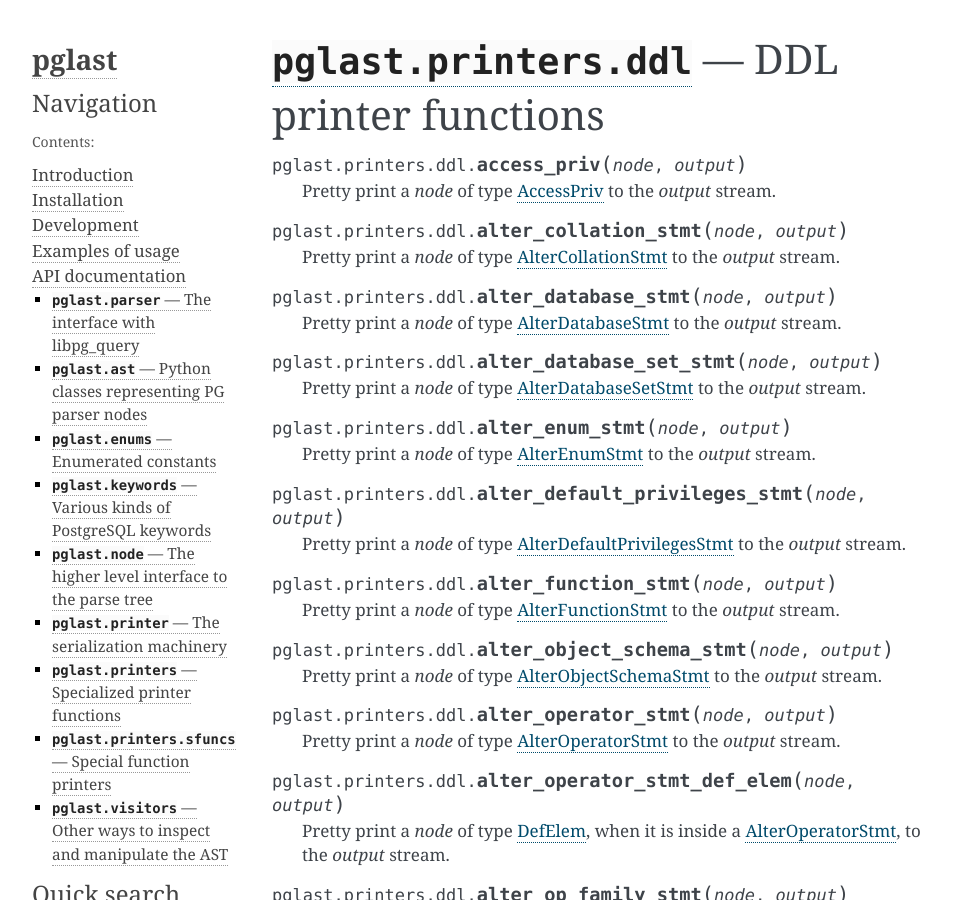
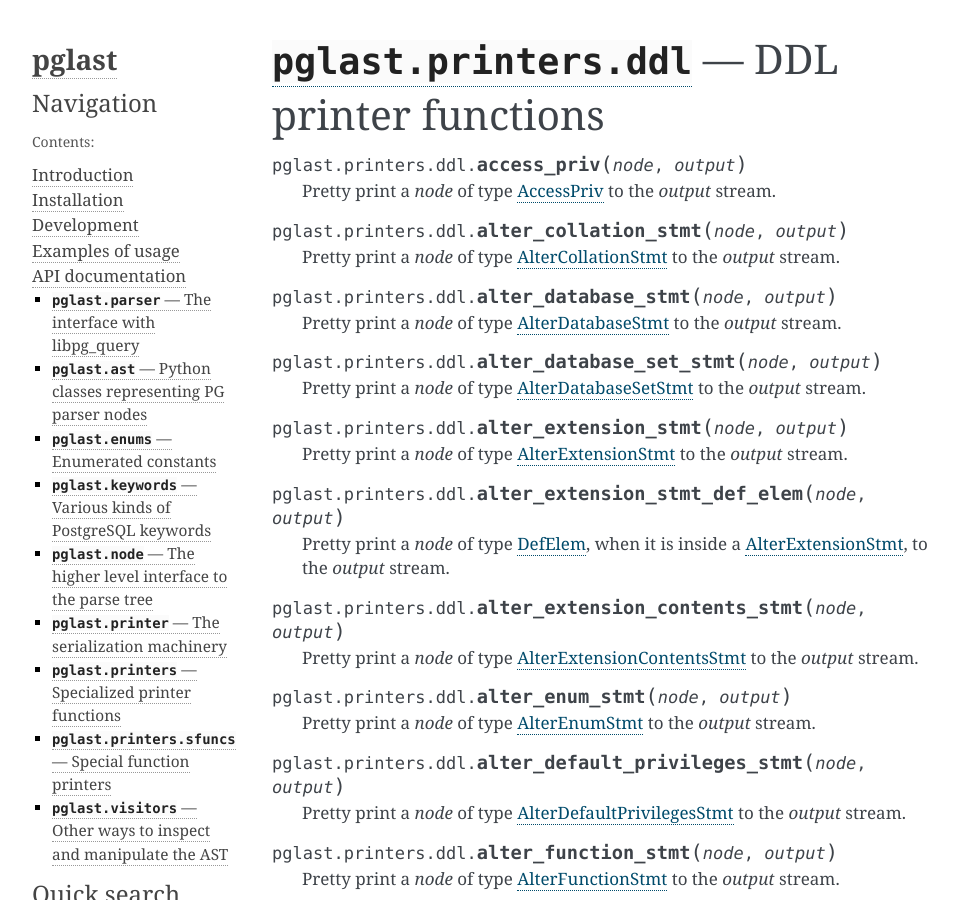
Before and after one commit to lelit/pglast, a Sphinx documentation site: the page built from docs/ddl.rst, in a window 1280 px wide and 900 px high. Shown: the whole window, without its empty margins (148-1106 px from the left). Built offline with Sphinx 7.4.7, drawn with Linux system fonts in a browser that asks for light colours.

Commit message:
Update printers doc

```diff
--- a/docs/ddl.rst
+++ b/docs/ddl.rst
@@ -35,6 +35,25 @@
 .. function:: alter_database_set_stmt(node, output)
 
    Pretty print a `node` of type `AlterDatabaseSetStmt <https://github.com/pganalyze/libpg_query/blob/b2790f8/src/postgres/include/nodes/parsenodes.h#L3174>`__ to the `output` stream.
+
+.. index:: AlterExtensionStmt
+
+.. function:: alter_extension_stmt(node, output)
+
+   Pretty print a `node` of type `AlterExtensionStmt <https://github.com/pganalyze/libpg_query/blob/b2790f8/src/postgres/include/nodes/parsenodes.h#L2260>`__ to the `output` stream.
+
+.. index::
+   pair: AlterExtensionStmt;DefElem
+
+.. function:: alter_extension_stmt_def_elem(node, output)
+
+   Pretty print a `node` of type `DefElem <https://github.com/pganalyze/libpg_query/blob/b2790f8/src/postgres/include/nodes/parsenodes.h#L729>`__, when it is inside a `AlterExtensionStmt <https://github.com/pganalyze/libpg_query/blob/b2790f8/src/postgres/include/nodes/parsenodes.h#L2260>`__, to the `output` stream.
+
+.. index:: AlterExtensionContentsStmt
+
+.. function:: alter_extension_contents_stmt(node, output)
+
+   Pretty print a `node` of type `AlterExtensionContentsStmt <https://github.com/pganalyze/libpg_query/blob/b2790f8/src/postgres/include/nodes/parsenodes.h#L2267>`__ to the `output` stream.
 
 .. index:: AlterEnumStmt
 
```
